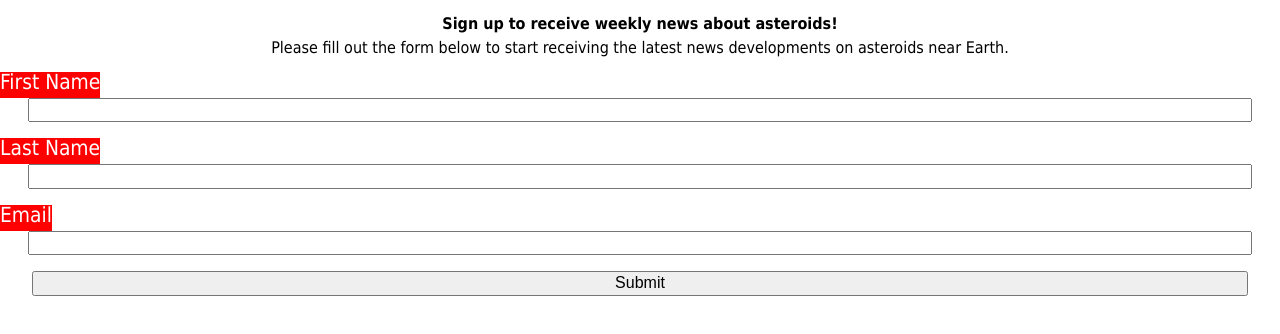
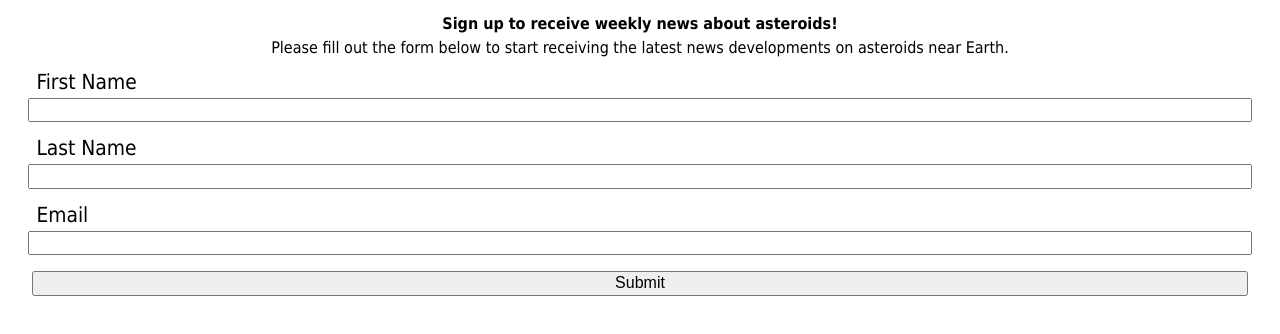
Before and after one commit to Rolando-ITMD362-SP2020/lab-2, a plain HTML site: page index.html in a window 1280 px wide. Drawn offline with Linux system fonts and the light colour scheme.

Commit message:
updates to remove unnecessary coloring

```diff
--- a/css/style.css
+++ b/css/style.css
@@ -23,7 +23,6 @@ li {
 label {
   padding-bottom: 0.25em;
   display: block;
-  background-color: #66ccff;
   text-align: center;
 }
 
@@ -36,8 +35,7 @@ input {
 @media screen and (min-width: 1200px) {
   label {
     display: inline-block;
-    color: white;
-    background-color: red;
+    padding-left: 1.75em;
     margin-right: 5px;
     font-size: 1.3em;
   }
```
